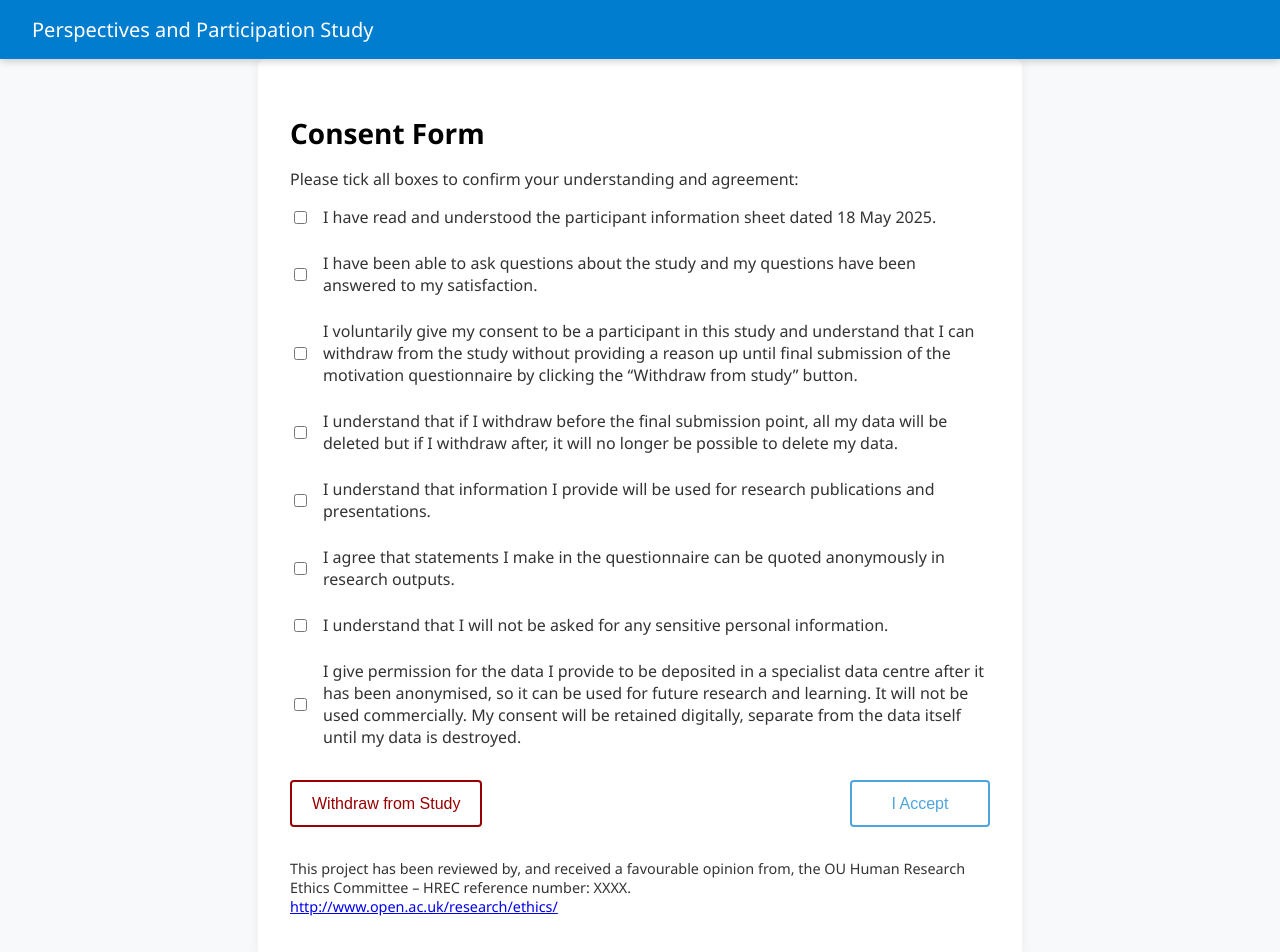
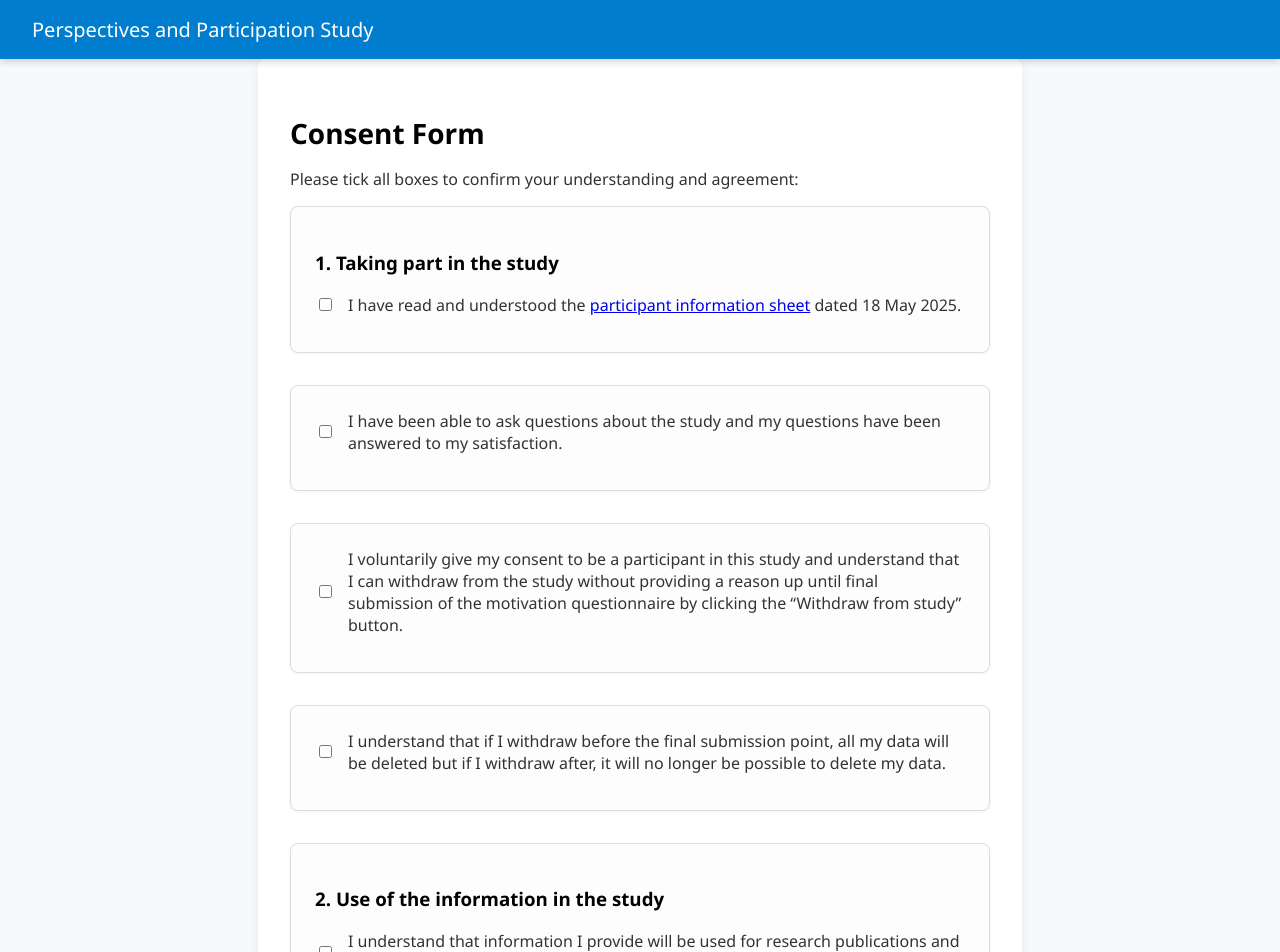
Before and after one commit to sipavitt/perspectives-participation-study, a React (Create React App) app in the folder client/: page /consent in a window 1280 px wide. Shown: the top 952 px of the page. Built offline with nearby package versions, Linux system fonts and the light colour scheme.

Commit message:
Update ConsentForm.jsx

```diff
--- a/client/src/components/ConsentForm.jsx
+++ b/client/src/components/ConsentForm.jsx
@@ -18,6 +18,17 @@ const ConsentForm = () => {
     "I give permission for the data I provide to be deposited in a specialist data centre after it has been anonymised, so it can be used for future research and learning. It will not be used commercially. My consent will be retained digitally, separate from the data itself until my data is destroyed."
   ];
 
+  const sectionHeadings = [
+    "1. Taking part in the study",
+    "1. Taking part in the study",
+    "1. Taking part in the study",
+    "1. Taking part in the study",
+    "2. Use of the information in the study",
+    "2. Use of the information in the study",
+    "2. Use of the information in the study",
+    "3. Future use and reuse of the information by others"
+  ];
+
   const handleChange = (index) => {
     const updated = [...checked];
     updated[index] = !updated[index];
@@ -28,14 +39,14 @@ const ConsentForm = () => {
     if (checked.every(Boolean)) {
       try {
         const code = localStorage.getItem('participantCode');
-        await submitConsent({ code, consentGiven: true });  // single boolean
+        await submitConsent({ code, consentGiven: true });
         navigate('/demographics');
       } catch (err) {
         console.error("Consent submission error:", err);
         alert("Error submitting consent. Please try again.");
       }
     } else {
-      alert("Please agree to all items before continuing.");
+      alert("If you have any questions or concerns about the information on this page, please contact the lead researcher before continuing.\n\nIf you are not happy to agree to any of the consent items, please click the “Withdraw from study” button below.\n\nDo not proceed unless you are fully comfortable taking part.");
     }
   };
 
@@ -45,14 +56,25 @@ const ConsentForm = () => {
       <p>Please tick all boxes to confirm your understanding and agreement:</p>
 
       {consentText.map((text, i) => (
-        <div key={i} className="question-block">
+        <div key={i} className="survey-section">
+          {i === 0 || sectionHeadings[i] !== sectionHeadings[i - 1] ? (
+            <h3>{sectionHeadings[i]}</h3>
+          ) : null}
           <label style={{ display: 'flex', alignItems: 'center' }}>
             <input
               type="checkbox"
               checked={checked[i]}
               onChange={() => handleChange(i)}
             />
-            <span style={{ marginLeft: '0.5rem' }}>{text}</span>
+            <span style={{ marginLeft: '0.5rem' }}>
+              {i === 0 ? (
+                <>
+                  I have read and understood the <a href="/assets/docs/20250518%20-%20Participant%20Information%20Sheet.pdf" target="_blank" rel="noopener noreferrer">participant information sheet</a> dated 18 May 2025.
+                </>
+              ) : (
+                text
+              )}
+            </span>
           </label>
         </div>
       ))}
```
